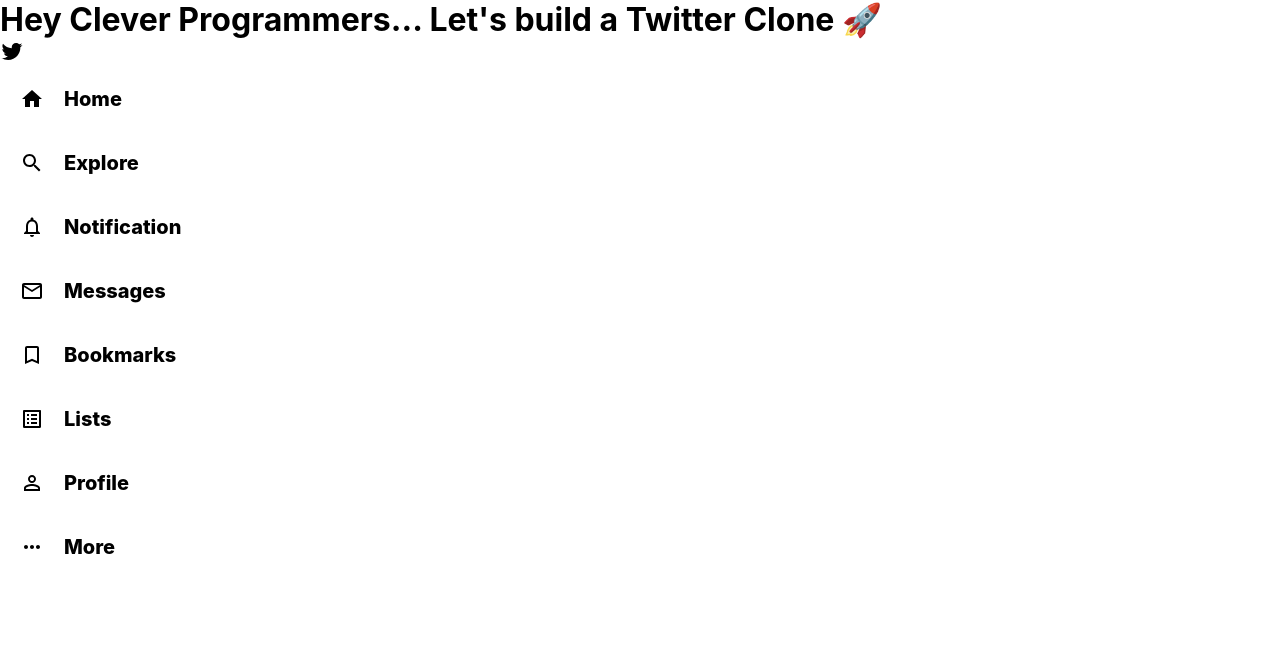
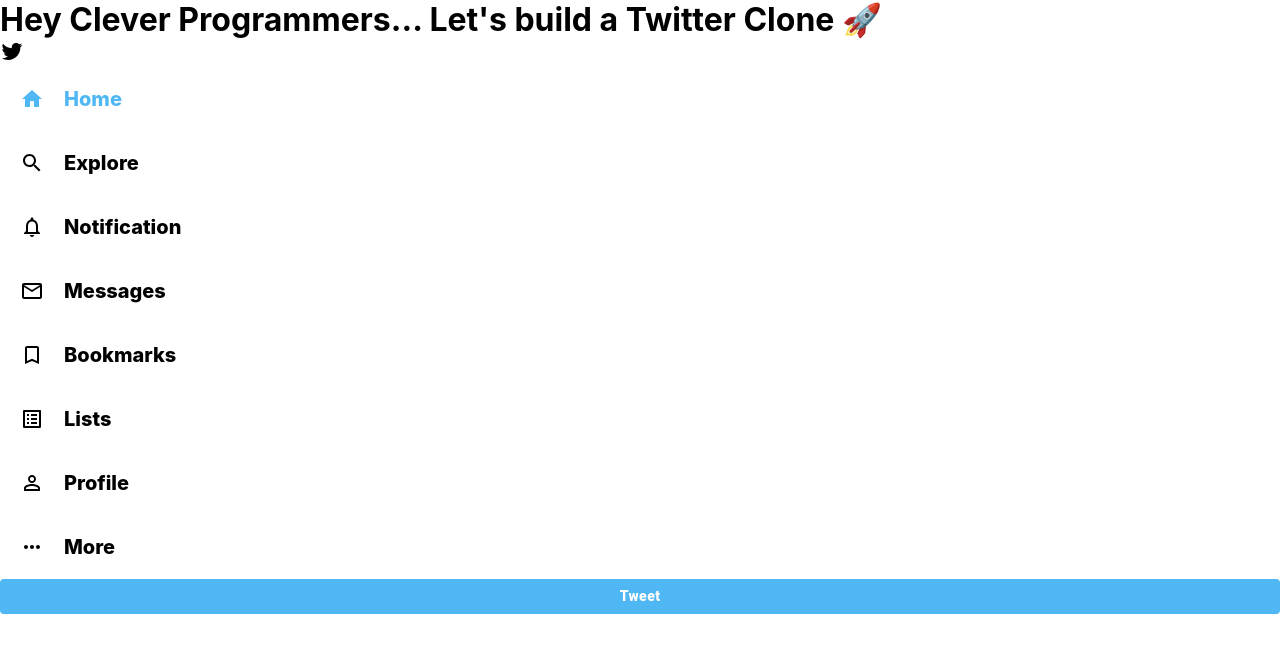
Before and after one commit to ali-203/twitter-clone, a React (Create React App) app: page / in a window 1280 px wide. Shown: the top 652 px of the page. Built offline with nearby package versions, Linux system fonts and the light colour scheme.

Commit message:
update css

```diff
--- a/src/Sidebar.css
+++ b/src/Sidebar.css
@@ -0,0 +1,9 @@
+.sidebar_tweet {
+    background-color: var(--twitter-color) !important;
+    border: none !important;
+    color: white !important;
+    font-weight: 900 !important;
+    text-transform: inherit !important;
+
+
+}
--- a/src/Sidebar.js
+++ b/src/Sidebar.js
@@ -10,6 +10,8 @@
 import ListAltIcon from "@material-ui/icons/ListAlt";
 import PermIdentityIcon from "@material-ui/icons/PermIdentity";
 import MoreHorizIcon from "@material-ui/icons/MoreHoriz";
+import { Button } from "@material-ui/core";
+
 
 function Sidebar() {
 return (
@@ -17,7 +19,7 @@
     <TwitterIcon />
 
 
-    <SidebarOption Icon={HomeIcon} text="Home"/>
+    <SidebarOption active Icon={HomeIcon} text="Home"/>
     <SidebarOption Icon={SearchIcon} text="Explore"/>
     <SidebarOption Icon={NotificationsNoneIcon} text="Notification"/>
     <SidebarOption Icon={MailOutlineIcon} text="Messages"/>
@@ -27,6 +29,7 @@
     <SidebarOption Icon={MoreHorizIcon} text="More"/>
 
 
+    <Button variant="outlined" className="sidebar_tweet" fullWidth>Tweet</Button>
 
 
 
--- a/src/SidebarOption.css
+++ b/src/SidebarOption.css
@@ -19,3 +19,6 @@
     font-size: 20px;
     margin-right: 20px;
 }
+.sidebarOption--active {
+    color: var(--twitter-color);
+}
--- a/src/SidebarOption.js
+++ b/src/SidebarOption.js
@@ -2,9 +2,9 @@
 import "./SidebarOption.css";
 
 
-function SidebarOption({ text, Icon }) {
+function SidebarOption({ active, text, Icon }) {
     return (
-        <div className="sidebarOption">
+        <div className={`sidebarOption ${active && 'sidebarOption--active'}`}>
         <Icon />
         <h2>{text}</h2>
 
```
Also changed, not shown: 1 other file (tests, documents, lock files or other folders).
